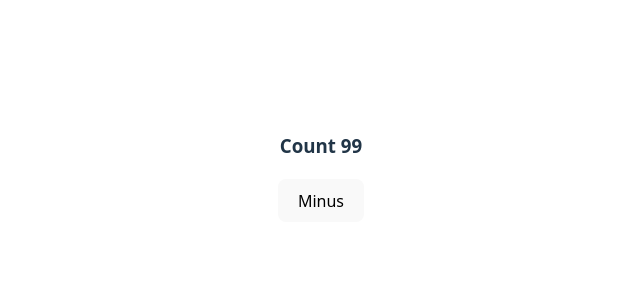
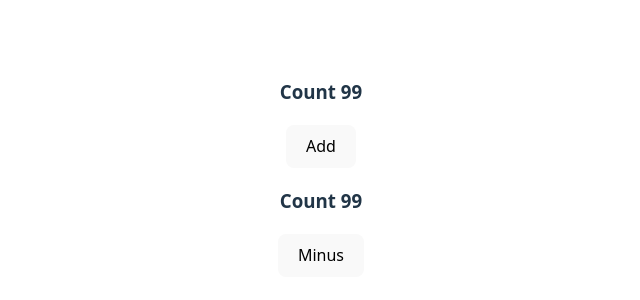
Before and after one commit to Rits05/weather-api, a React (Vite) app: page / in a window 1280 px wide. Shown: the part 232-532 px from the top of the page, without its empty margins (319-959 px from the left). Built offline with nearby package versions, Linux system fonts and the light colour scheme.

Commit message:
feature 2 added

```diff
--- a/src/App.jsx
+++ b/src/App.jsx
@@ -6,12 +6,20 @@ function App() {
 
   return (
     <>
+    <h3>Count {value} </h3>
+   <button onClick={
+    ()=>{
+      setValue(value + 1);
+    }
+   }>Add</button>
+
    <h3>Count {value} </h3>
    <button onClick={
     ()=>{
       setValue(value - 1);
     }
    }>Minus</button>
+
   </>
   )
 }
```
